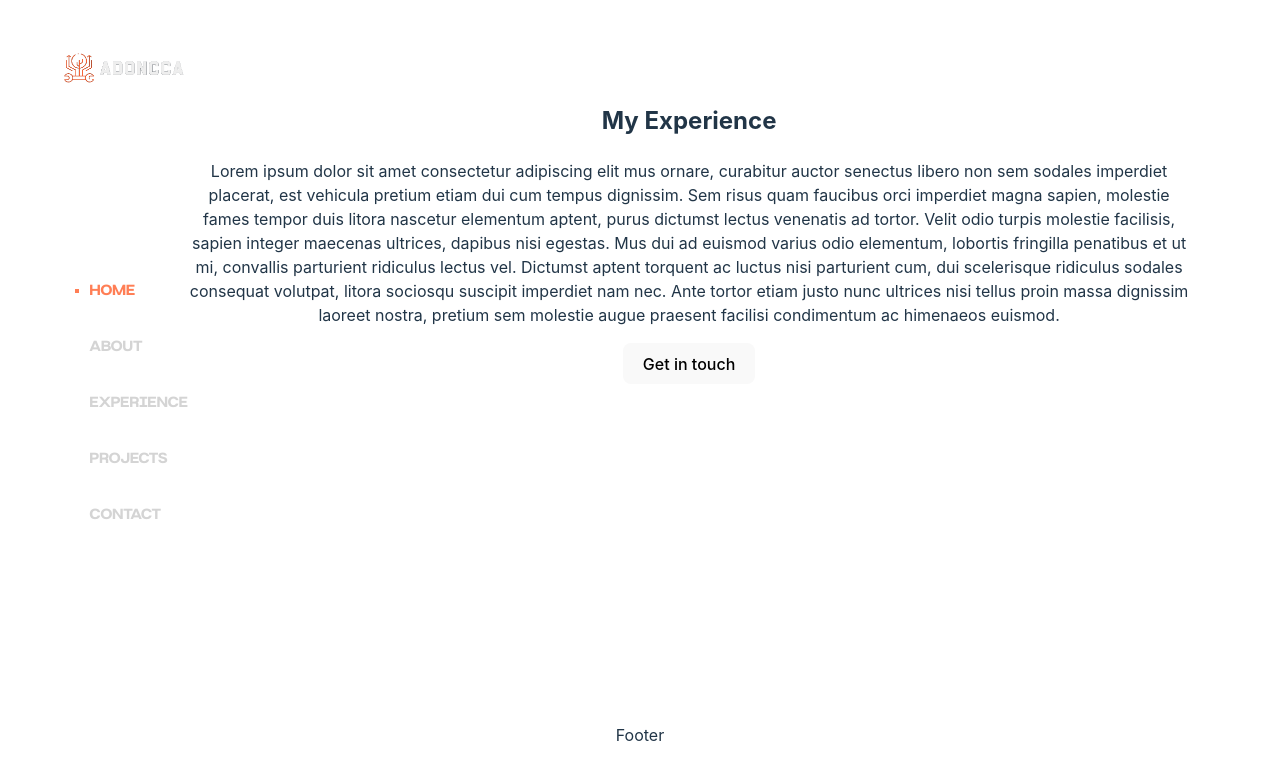
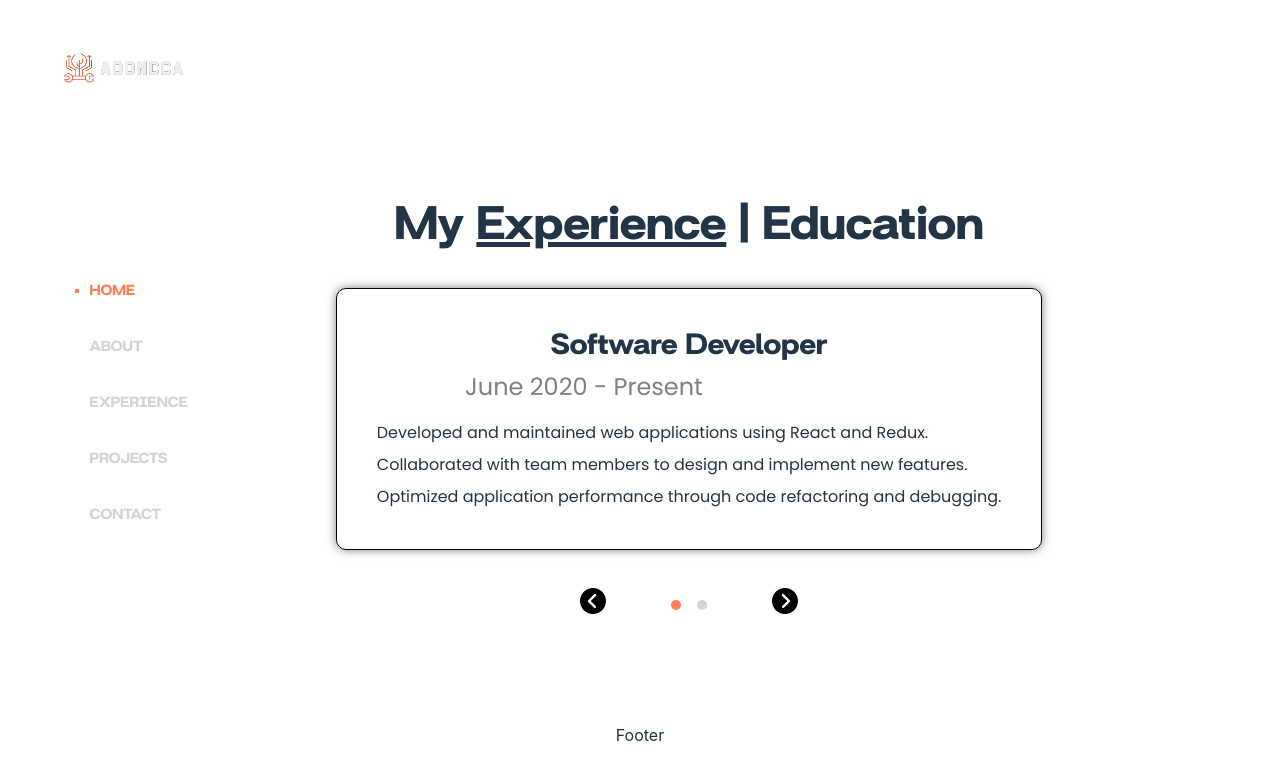
Before and after one commit to ADoncel/portfolio_tempalte, a React (Vite) app: page /#/experience in a window 1280 px wide. Shown: the top 780 px of the page. Built offline with nearby package versions, Linux system fonts and the light colour scheme.

Commit message:
experience-education-carousel-tabs

```diff
--- a/package.json
+++ b/package.json
@@ -10,9 +10,14 @@
     "preview": "vite preview"
   },
   "dependencies": {
+    "@chakra-ui/react": "^2.8.1",
+    "@emotion/react": "^11.11.1",
+    "@emotion/styled": "^11.11.0",
     "@types/node": "^20.7.1",
+    "framer-motion": "^10.16.4",
     "react": "^18.2.0",
     "react-dom": "^18.2.0",
+    "react-icons": "^4.11.0",
     "react-router-dom": "^6.16.0"
   },
   "devDependencies": {
--- a/src/components/Experience/Experience.tsx
+++ /dev/null
@@ -1,30 +0,0 @@
-import './Experience.css'
-
-const Experience = () => {
-  return (
-    <>
-      <div className="content">
-        <h2>My Experience</h2>
-        <p>
-          Lorem ipsum dolor sit amet consectetur adipiscing elit mus ornare,
-          curabitur auctor senectus libero non sem sodales imperdiet placerat,
-          est vehicula pretium etiam dui cum tempus dignissim. Sem risus quam
-          faucibus orci imperdiet magna sapien, molestie fames tempor duis
-          litora nascetur elementum aptent, purus dictumst lectus venenatis ad
-          tortor. Velit odio turpis molestie facilisis, sapien integer maecenas
-          ultrices, dapibus nisi egestas. Mus dui ad euismod varius odio
-          elementum, lobortis fringilla penatibus et ut mi, convallis parturient
-          ridiculus lectus vel. Dictumst aptent torquent ac luctus nisi
-          parturient cum, dui scelerisque ridiculus sodales consequat volutpat,
-          litora sociosqu suscipit imperdiet nam nec. Ante tortor etiam justo
-          nunc ultrices nisi tellus proin massa dignissim laoreet nostra,
-          pretium sem molestie augue praesent facilisi condimentum ac himenaeos
-          euismod.
-        </p>
-        <button>Get in touch</button>
-      </div>
-    </>
-  )
-}
-
-export default Experience
--- /dev/null
+++ b/src/components/MyExpEdu/MyExpEdu.css
@@ -0,0 +1,27 @@
+.tabs-content {
+  height: 80vh;
+  width: 100%;
+  display: grid;
+  padding: 0 5vw;
+  justify-content: center;
+  align-items: center;
+  grid-template-columns: 0.5fr 1.5fr 0.5fr;
+}
+
+.tabs-content h1 {
+  font-family: titles_font;
+}
+
+.tabs-content span:hover {
+  color: #d4d4d4;
+  border-color: #ff7e55;
+  filter: drop-shadow(0 0 0.1em #ff7e55);
+}
+
+.tabs-content span:active {
+  color: #ff7e55;
+  outline: none;
+  list-style: square;
+  border-color: #ff7e55;
+  filter: drop-shadow(0 0 0.1em #ff5722);
+}
--- /dev/null
+++ b/src/components/MyExpEdu/MyExpEdu.tsx
@@ -0,0 +1,45 @@
+import CardCarousel from "../Utils/CardCarousel";
+import { useState } from "react";
+import "./MyExpEdu.css";
+import educationCards from "./education.json"
+import experienceCards from "./experience.json"
+
+const MyExpEdu = () => {
+  const [activeTab, setActiveTab] = useState("Experience");
+
+  const handleTabClick = (tabName: string) => {
+    setActiveTab(tabName);
+  };
+
+  return (
+    <div className="tabs-content">
+      <div></div>
+      <div>
+        <h1>
+        {"My "}
+          <span
+            onClick={() => handleTabClick("Experience")}
+            style={{
+              textDecoration: activeTab === "Experience" ? "underline" : "none",
+            }}
+          >
+             Experience
+          </span>
+          {" | "}
+          <span
+            onClick={() => handleTabClick("Education")}
+            style={{
+              textDecoration: activeTab === "Education" ? "underline" : "none",
+            }}
+          >
+             Education
+          </span>
+        </h1>
+        {activeTab === "Experience" ? <CardCarousel data={experienceCards}/> : <CardCarousel data={educationCards}/>}
+      </div>
+      <div></div>
+    </div>
+  );
+};
+
+export default MyExpEdu;
--- /dev/null
+++ b/src/components/MyExpEdu/education.json
@@ -0,0 +1,20 @@
+[
+    {
+      "title": "University of granada - Computer Engineer",
+      "date": "2011 - 2017",
+      "content": {
+        "parragraph1": "Developed and maintained web applications using React and Redux.",
+        "parragraph2": "Collaborated with team members to design and implement new features.",
+        "parragraph3": "Optimized application performance through code refactoring and debugging."
+      }
+    },
+    {
+      "title": "IES Zaiding Vergeles - Associated Degree Computer system administration ",
+      "date": "January 2019 - June 2020",
+      "content": {
+        "parragraph1": "Assisted in the development of web applications using React and Redux.",
+        "parragraph2": "Participated in code reviews and provided feedback to team members.",
+        "parragraph3": "Debugged and resolved issues with existing applications."
+      }
+    }
+  ]
--- /dev/null
+++ b/src/components/MyExpEdu/experience.json
@@ -0,0 +1,20 @@
+[
+    {
+      "title": "Software Developer",
+      "date": "June 2020 - Present",
+      "content": {
+        "parragraph1": "Developed and maintained web applications using React and Redux.",
+        "parragraph2": "Collaborated with team members to design and implement new features.",
+        "parragraph3": "Optimized application performance through code refactoring and debugging."
+      }
+    },
+    {
+      "title": "Junior Software Developer",
+      "date": "January 2019 - June 2020",
+      "content": {
+        "parragraph1": "Assisted in the development of web applications using React and Redux.",
+        "parragraph2": "Participated in code reviews and provided feedback to team members.",
+        "parragraph3": "Debugged and resolved issues with existing applications."
+      }
+    }
+  ]
--- a/src/components/Navmenu/Navmenu.tsx
+++ b/src/components/Navmenu/Navmenu.tsx
@@ -1,7 +1,7 @@
 import { useState, useEffect } from "react";
 import Home from "../Home/Home";
 import About from "../About/About";
-import Experience from "../Experience/Experience";
+import MyExpEdu from "../MyExpEdu/MyExpEdu";
 import Projects from "../Projects/Projects";
 import Contact from "../Contact/Contact";
 import { Route, Routes, HashRouter } from "react-router-dom";
@@ -53,7 +53,7 @@ const Navmenu = () => {
           <Routes>
             <Route path="/" element={<Home setIsSelected={setIsSelected} menuItems={menuItems}/>} />
             <Route path="/about" element={<About setIsSelected={setIsSelected} menuItems={menuItems}/>} />
-            <Route path="/experience" element={<Experience />} />
+            <Route path="/experience" element={<MyExpEdu />} />
             <Route path="/projects" element={<Projects />} />
             <Route path="/contact" element={<Contact />} />
           </Routes>
--- /dev/null
+++ b/src/components/Utils/CardCarousel.css
@@ -0,0 +1,102 @@
+.experience-container {
+  display: flex;
+  flex-direction: column;
+  align-items: center;
+  justify-content: center;
+  height: 100%;
+  width: 100%;
+}
+
+.experience-card {
+  display: flex;
+  flex-direction: column;
+  align-items: center;
+  justify-content: center;
+  height: 100%;
+  width: 50vw;
+  padding: 2rem;
+  border: 1px solid black;
+  border-radius: 10px;
+  box-shadow: 0px 0px 10px 0px rgba(0, 0, 0, 0.5);
+}
+
+.experience-card h2 {
+  font-family: titles_font;
+  margin: 0;
+  font-size: 2rem;
+  font-weight: bold;
+}
+
+.experience-card p {
+  margin: 0;
+  font-size: 1.5rem;
+  font-weight: normal;
+  color: gray;
+  margin-bottom: 1rem;
+  text-align: justify;
+  width: 70%;
+  font-family: "Poppins", sans-serif;
+}
+
+.experience-card ul {
+  margin: 0;
+  padding: 0;
+  list-style: none;
+  text-align: left;
+}
+
+.experience-card li {
+  margin-bottom: 0.5rem;
+  text-align: justify;
+  font-family: "Poppins", sans-serif;
+}
+
+.experience-controls {
+  display: flex;
+  align-items: center;
+  justify-content: center;
+  margin-top: 1rem;
+}
+
+.experience-controls button {
+  background-color: transparent;
+  font-size: 2rem;
+  cursor: pointer;
+  border: none !important;
+  border-radius: 0px !important;
+  outline: none !important;
+}
+
+.experience-dots {
+  display: flex;
+  align-items: center;
+  justify-content: center;
+  margin: 0 1rem;
+}
+
+.experience-dot {
+  height: 10px;
+  width: 10px;
+  border-radius: 50%;
+  background-color: #d4d4d4;
+  margin: 0 0.5rem;
+  cursor: pointer;
+}
+
+.experience-dot.active {
+  background-color: #ff7e55;
+}
+
+.experience-controls span:hover {
+  color: #d4d4d4;
+  border-color: #ff7e55;
+  filter: drop-shadow(0 0 0.1em #ff7e55);
+}
+
+.experience-controls span:active {
+  color: #ff7e55;
+  outline: none;
+  list-style: square;
+  border-color: #ff7e55;
+  filter: drop-shadow(0 0 0.1em #ff5722);
+}
--- /dev/null
+++ b/src/components/Utils/CardCarousel.tsx
@@ -0,0 +1,64 @@
+import { useState } from 'react';
+import './CardCarousel.css';
+import { IoIosArrowDroprightCircle,IoIosArrowDropleftCircle } from 'react-icons/io';
+
+interface Props {
+  data: {
+      title: string;
+      date: string;
+      content: {
+          parragraph1: string;
+          parragraph2: string;
+          parragraph3: string;
+      };
+  }[]
+}
+
+const CardCarousel = (p: Props) => {
+  // const smallScreen = useMediaQuery("(max-width: 768px)"); npm install @material-ui/core import { useMediaQuery } from '@material-ui/core';
+  const [currentCard, setCurrentCard] = useState<number>(0);
+
+  const handleNextCard = () => {
+    setCurrentCard(currentCard === p.data.length - 1 ? 0 : currentCard + 1);
+  };
+
+  const handlePrevCard = () => {
+    setCurrentCard(currentCard === 0 ? p.data.length - 1 : currentCard - 1);
+  };
+
+  const handleGotoCard = (i: number) =>{
+    if(currentCard === i) return;
+    else setCurrentCard(i)
+  }
+
+  return (
+    <>
+    <div className="experience-container">
+      <div className="experience-card">
+        <h2>{p.data[currentCard].title}</h2>
+        <p>{p.data[currentCard].date}</p>
+        <ul>
+          {Object.values(p.data[currentCard].content).map((paragraph, index) => (
+            <li key={index}>{paragraph}</li>
+          ))}
+        </ul>
+      </div>
+      <div className="experience-controls">
+        <button onClick={handlePrevCard}><IoIosArrowDropleftCircle/></button>
+        <div className="experience-dots">
+          {p.data.map((_, index) => (
+            <span
+              key={index}
+              className={`experience-dot ${index === currentCard ? "active" : ""}`}
+              onClick={() => handleGotoCard(index)}
+            ></span>
+          ))}
+        </div>
+        <button onClick={handleNextCard}><IoIosArrowDroprightCircle/></button>
+      </div>
+    </div>
+    </>
+  );
+};
+
+export default CardCarousel;
```
Also changed, not shown: src/components/Experience/Experience.css (deleted), 1 other file (tests, documents, lock files or other folders).
